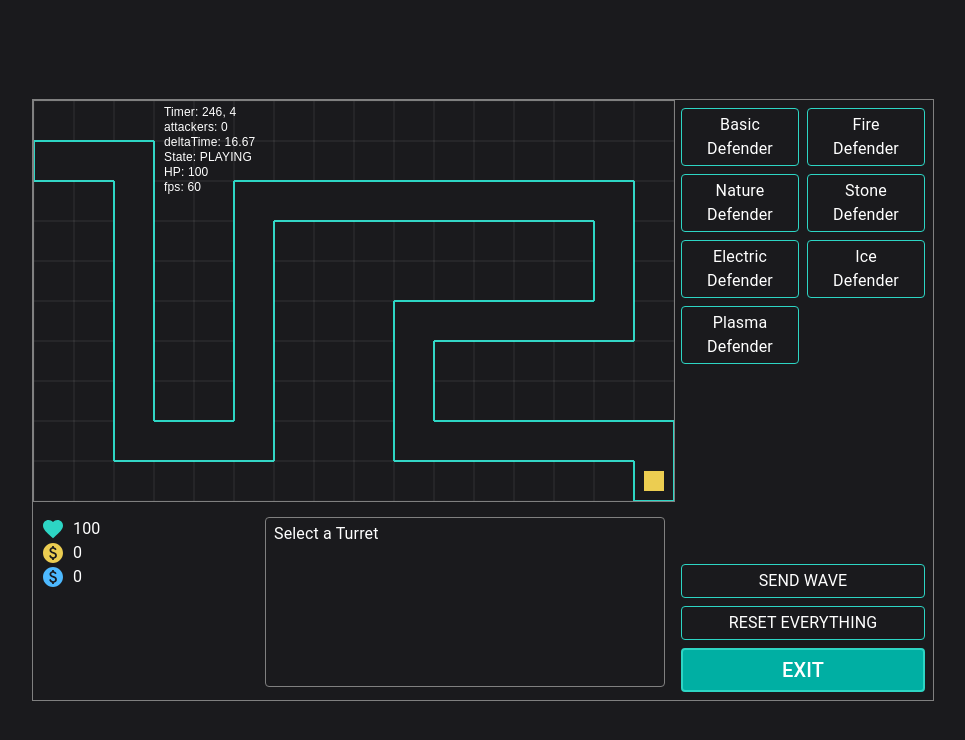
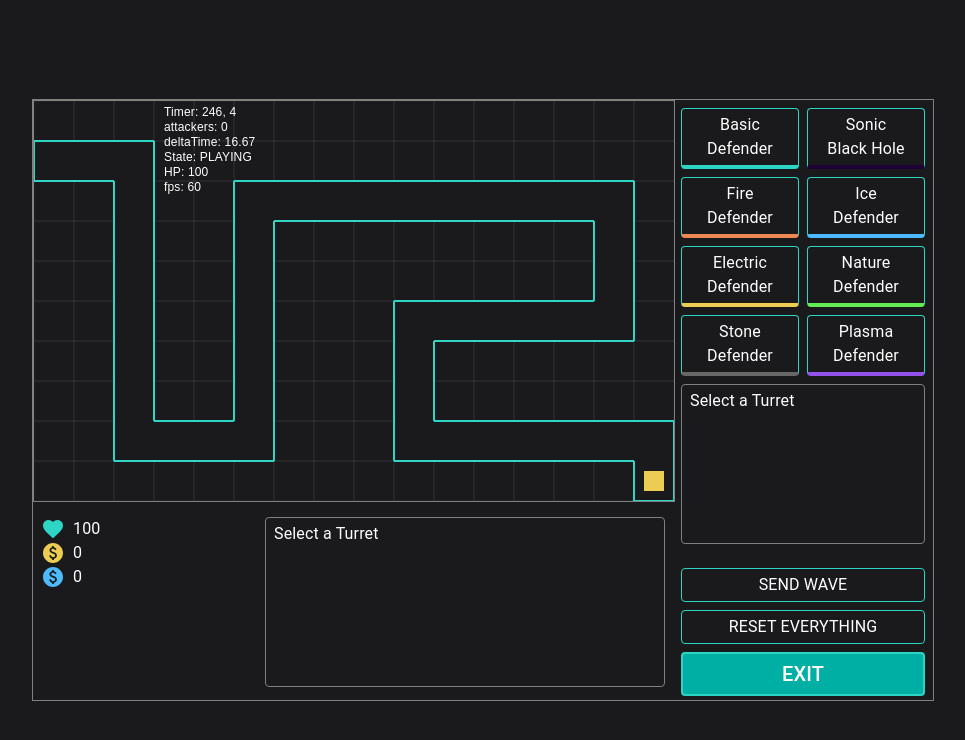
Before and after one commit to Lausi95/Nexus-TD, a React (Vite) app in the folder frontend/: page /Game in a window 1280 px wide. Shown: the top 740 px of the page, without its empty margins (157-1122 px from the left). Built offline with nearby package versions, Linux system fonts and the light colour scheme.

Commit message:
feature: Black Hole Type

```diff
--- a/frontend/src/components/GameButton/index.tsx
+++ b/frontend/src/components/GameButton/index.tsx
@@ -10,6 +10,8 @@ type CustomButtonProps = {
   rounded?: boolean;
   disabled?: boolean;
   unthrottable?: boolean;
+  style?: React.CSSProperties;
+  bottomTab?: string;
   sx?: any;
 };
 
@@ -21,6 +23,8 @@ const CustomButton: React.FC<CustomButtonProps> = ({
   disabled,
   rounded,
   unthrottable,
+  style,
+  bottomTab,
   sx,
 }) => {
   const [isThrottled, setIsThrottled] = useState(false);
@@ -45,9 +49,12 @@ const CustomButton: React.FC<CustomButtonProps> = ({
     <Button
       className={styles.root}
       style={{
+        overflow: 'hidden',
         width: fullWidth ? '100%' : 'unset',
         borderRadius: rounded ? '99px' : '4px',
         opacity: disabled ? 0.5 : 1,
+        borderBottom: bottomTab ? `4px solid ${bottomTab}` : undefined,
+        ...style,
       }}
       onClick={handleClick}
       disabled={disabled || loading || isThrottled}
@@ -74,6 +81,18 @@ const CustomButton: React.FC<CustomButtonProps> = ({
           />
         </Box>
       )}
+      {/*{bottomTab && (*/}
+      {/*  <Box*/}
+      {/*    sx={{*/}
+      {/*      position: 'absolute',*/}
+      {/*      bottom: 0,*/}
+      {/*      backgroundColor: bottomTab,*/}
+      {/*      width: '100%',*/}
+      {/*      height: 4,*/}
+      {/*      borderRadius: '0 0 4px 4px',*/}
+      {/*    }}*/}
+      {/*  />*/}
+      {/*)}*/}
     </Button>
   );
 };
--- a/frontend/src/components/PurchasePanel/index.tsx
+++ b/frontend/src/components/PurchasePanel/index.tsx
@@ -25,7 +25,7 @@ const PurchasePanel: React.FC<TProps> = () => {
     return (
       <Box
         sx={{
-          height: 60,
+          height: 160,
           border: '1px solid grey',
           borderRadius: '4px',
           px: 1,
@@ -43,7 +43,7 @@ const PurchasePanel: React.FC<TProps> = () => {
   return (
     <Box
       sx={{
-        height: 60,
+        height: 160,
         border: '1px solid grey',
         borderRadius: '4px',
         px: 1,
--- a/frontend/src/game/engine/GameplayController.ts
+++ b/frontend/src/game/engine/GameplayController.ts
@@ -4,7 +4,6 @@ import DefenderObject from 'game/engine/DefenderObject.ts';
 import { getGridXY, isCoordinateInTile } from 'utils/gridUtils.ts';
 import store from 'redux/store.ts';
 import { setInspectedDefender } from 'redux/slices/gameSlice.ts';
-import { DEFENDERS } from 'game/enum/defenders.ts';
 import FireDefender from 'game/entities/defenders/fire_defender.ts';
 import NatureDefender from 'game/entities/defenders/nature_defender.ts';
 import ElectricDefender from 'game/entities/defenders/electric_defender.ts';
@@ -12,6 +11,7 @@ import IceDefender from 'game/entities/defenders/ice_defender.ts';
 import PlasmaDefender from 'game/entities/defenders/plasma_defender.ts';
 import StoneDefender from 'game/entities/defenders/stone_defender.ts';
 import { ELEMENT_TYPE } from 'game/enum/elementType.ts';
+import BlackHole from 'game/entities/defenders/black_hole.ts';
 
 type TProps = {
   game: Game;
@@ -131,6 +131,12 @@ export default class GameplayController {
         placeholderPosition: [-100, -100],
         isProjection: true,
       });
+    } else if (element === ELEMENT_TYPE.BLACK_HOLE) {
+      this.game.projection = new BlackHole({
+        game: this.game,
+        placeholderPosition: [-100, -100],
+        isProjection: true,
+      });
     }
   }
 
@@ -195,6 +201,13 @@ export default class GameplayController {
             placeholderPosition: gridXY,
           }),
         );
+      } else if (this.game.projection instanceof BlackHole) {
+        this.game.defenderObjects.push(
+          new BlackHole({
+            game: this.game,
+            placeholderPosition: gridXY,
+          }),
+        );
       }
     }
     this.cancelAddTurretRequest();
--- /dev/null
+++ b/frontend/src/game/entities/defenders/black_hole.ts
@@ -0,0 +1,79 @@
+import { ENTITY_ID } from 'game/enum/entitiy_id.ts';
+import { COLOR } from 'game/enum/colors.ts';
+import Game from 'game/engine/Game.ts';
+import DefenderObject from 'game/engine/DefenderObject.ts';
+import { ELEMENT_TYPE } from 'game/enum/elementType.ts';
+import { TILE_SIZE } from 'game/constants';
+import { radiusSquare3x } from 'game/constants/effectiveRadius.ts';
+
+type TProps = {
+  game: Game;
+  placeholderPosition: [number, number];
+  isProjection?: boolean;
+};
+
+export default class BlackHole extends DefenderObject {
+  pulseTimer: number;
+
+  constructor({ game, placeholderPosition, isProjection = false }: TProps) {
+    super({
+      name: 'Sonic Black Hole',
+      id: ENTITY_ID.STAR,
+      elementType: ELEMENT_TYPE.BLACK_HOLE,
+      game,
+      damage: 4,
+      placeholderPosition,
+      effectiveRadius: radiusSquare3x,
+      isProjection,
+    });
+    this.pulseTimer = 0;
+  }
+
+  draw(context: any) {
+    this.drawTargetTracing(context);
+    if (this.gameObject.isProjection) {
+      this.drawProjection(context);
+    }
+    context.globalAlpha = 0.2;
+    context.fillStyle = COLOR.VENOM;
+    context.fillRect(
+      this.gameObject.position.x - TILE_SIZE * 3,
+      this.gameObject.position.y - TILE_SIZE * 3,
+      TILE_SIZE * 7,
+      TILE_SIZE * 7,
+    );
+    context.globalAlpha = 1;
+
+    context.fillStyle = COLOR.VENOM;
+    context.fillRect(
+      this.gameObject.position.x + 10,
+      this.gameObject.position.y + 10,
+      20,
+      20,
+    );
+    context.fillStyle = COLOR.BLACK;
+    context.fillRect(
+      this.gameObject.position.x + 12,
+      this.gameObject.position.y + 12,
+      16,
+      16,
+    );
+    const offset = 120 * (1 - this.pulseTimer / 100);
+    context.strokeStyle = COLOR.BLACK;
+    context.strokeRect(
+      this.gameObject.position.x + 10 - offset,
+      this.gameObject.position.y + 10 - offset,
+      20 + offset * 2,
+      20 + offset * 2,
+    );
+  }
+
+  update(_deltaTime: number) {
+    this.targetAndDamageEnemies();
+
+    this.pulseTimer += 4;
+    if (this.pulseTimer > 100) {
+      this.pulseTimer = 0;
+    }
+  }
+}
--- a/frontend/src/game/entities/defenders/ice_defender.ts
+++ b/frontend/src/game/entities/defenders/ice_defender.ts
@@ -42,14 +42,14 @@ export default class IceDefender extends DefenderObject {
       20,
       20,
     );
-    const offeset = (80 * this.pulseTimer) / 100;
+    const offset = (80 * this.pulseTimer) / 100;
     context.strokeStyle = COLOR.PORTAL_BLUE;
     context.globalAlpha = 0.4;
     context.strokeRect(
-      this.gameObject.position.x + 10 - offeset,
-      this.gameObject.position.y + 10 - offeset,
-      20 + offeset * 2,
-      20 + offeset * 2,
+      this.gameObject.position.x + 10 - offset,
+      this.gameObject.position.y + 10 - offset,
+      20 + offset * 2,
+      20 + offset * 2,
     );
     context.globalAlpha = 1;
   }
--- a/frontend/src/game/enum/elementType.ts
+++ b/frontend/src/game/enum/elementType.ts
@@ -1,5 +1,6 @@
 export enum ELEMENT_TYPE {
   UNKOWN = 'UNKOWN',
+  BLACK_HOLE = 'BLACK_HOLE',
   ICE = 'ICE',
   FIRE = 'FIRE',
   NATURE = 'NATURE',
--- a/frontend/src/pages/Game.tsx
+++ b/frontend/src/pages/Game.tsx
@@ -12,6 +12,7 @@ import { useSelector } from 'react-redux';
 import GameButton from 'components/GameButton';
 import InspectPanel from 'components/InspectPanel';
 import { ELEMENT_TYPE } from 'game/enum/elementType.ts';
+import PurchasePanel from 'components/PurchasePanel';
 
 const Game: React.FC = () => {
   const navigate = useNavigate();
@@ -112,7 +113,6 @@ const Game: React.FC = () => {
             p: 1,
           }}
         >
-          {/*<PurchasePanel />*/}
           <Box
             sx={{
               display: 'grid',
@@ -122,33 +122,46 @@ const Game: React.FC = () => {
           >
             <GameButton
               text={'Basic Defender'}
+              bottomTab={COLOR.PRIMARY}
               onClick={() => handleAddTurret(ELEMENT_TYPE.UNKOWN)}
             />
             <GameButton
+              text={'Sonic Black Hole'}
+              bottomTab={COLOR.VENOM}
+              onClick={() => handleAddTurret(ELEMENT_TYPE.BLACK_HOLE)}
+            />
+            <GameButton
               text={'Fire Defender'}
+              bottomTab={COLOR.ORANGE}
               onClick={() => handleAddTurret(ELEMENT_TYPE.FIRE)}
             />
             <GameButton
+              text={'Ice Defender'}
+              bottomTab={COLOR.PORTAL_BLUE}
+              onClick={() => handleAddTurret(ELEMENT_TYPE.ICE)}
+            />
+            <GameButton
+              text={'Electric Defender'}
+              bottomTab={COLOR.YELLOW}
+              onClick={() => handleAddTurret(ELEMENT_TYPE.ELECTRIC)}
+            />
+            <GameButton
               text={'Nature Defender'}
+              bottomTab={COLOR.GREEN}
               onClick={() => handleAddTurret(ELEMENT_TYPE.NATURE)}
             />
             <GameButton
               text={'Stone Defender'}
+              bottomTab={COLOR.GREY}
               onClick={() => handleAddTurret(ELEMENT_TYPE.STONE)}
             />
             <GameButton
-              text={'Electric Defender'}
-              onClick={() => handleAddTurret(ELEMENT_TYPE.ELECTRIC)}
-            />
-            <GameButton
-              text={'Ice Defender'}
-              onClick={() => handleAddTurret(ELEMENT_TYPE.ICE)}
-            />
-            <GameButton
               text={'Plasma Defender'}
+              bottomTab={COLOR.PURPLE}
               onClick={() => handleAddTurret(ELEMENT_TYPE.PLASMA)}
             />
           </Box>
+          <PurchasePanel />
         </Box>
 
         <Box sx={{ display: 'flex', gap: 1, flexDirection: 'column', p: 1 }}>
```
